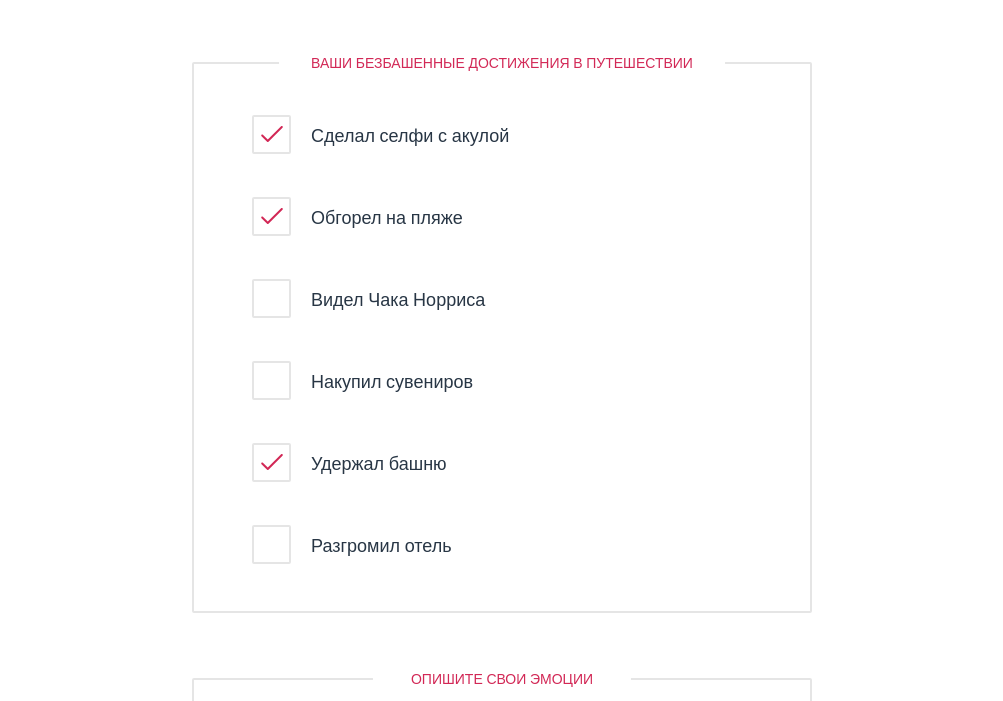
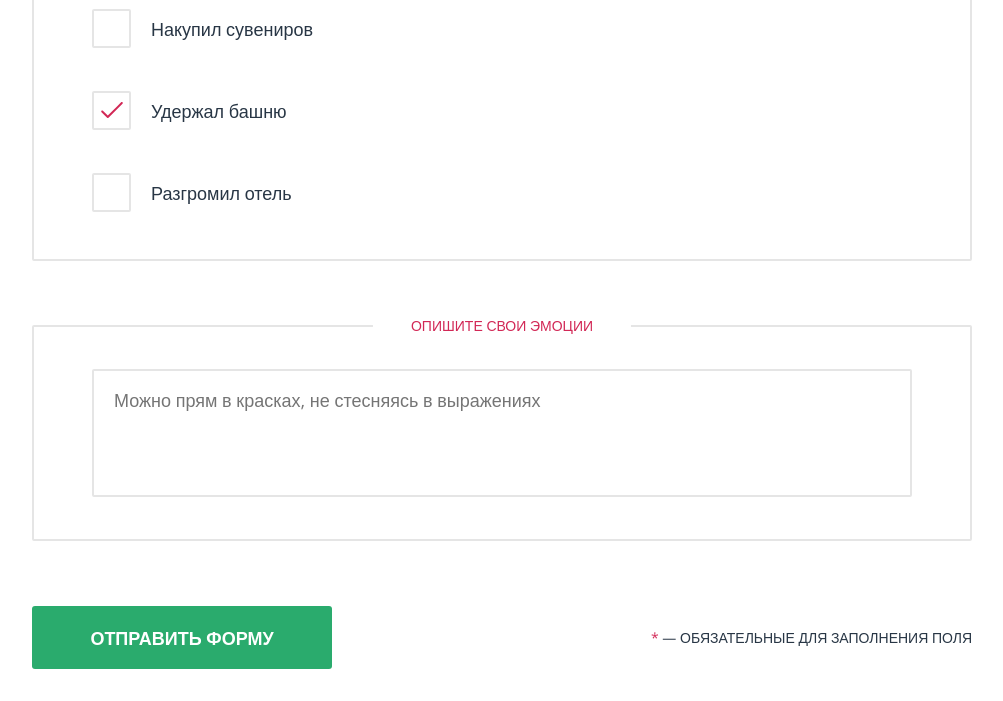
Before and after one commit to Klinkent/pink-template, a website built with webpack: page src/html/views/form.html in a window 1280 px wide. Shown: the part 1699-2400 px from the top of the page, without its empty margins (138-1141 px from the left). After the commit the page ends 2368 px from the top, so only its background shows below. Built offline with nearby package versions, Linux system fonts and the light colour scheme.

Commit message:
мув ё бади

```diff
--- a/src/scss/style.scss
+++ b/src/scss/style.scss
@@ -696,13 +696,6 @@ select {
   }
 }
 
-
-.contest__lead>:last-child,
-.form__field-text:last-child,
-.form__fieldset:last-child {
-  margin-bottom: 0;
-}
-
 .form__textarea--emotions {
   height: 201px;
 }
@@ -928,8 +921,6 @@ select {
     background-size: 1200px auto;
   }
 }
-
-
 
 // ============================================
 // Начало @media 660
@@ -1185,6 +1176,101 @@ select {
   }
 }
 
+// ============================================
+// Начало @media 960
+// ============================================
+
+@media (min-width: 960px) {
+  .contest {
+    padding-top: 92px;
+  }
+
+  .contest__lead {
+    width: 960px;
+    padding-left: 80px;
+    padding-right: 80px;
+    margin-bottom: 68px;
+  }
+
+  .contest__inner {
+    width: 960px;
+    padding-right: 10px;
+    padding-left: 10px;
+  }
+
+  .form {
+    padding-bottom: 0;
+  }
+
+  .form__fieldset {
+    margin-bottom: 64px;
+  }
+
+  .form__fieldset {
+    margin-bottom: 64px;
+  }
+
+  .form__fieldset--achievements,
+  .form__fieldset--contacts,
+  .form__fieldset--emotions {
+    width: 100%;
+  }
+
+  .form__fieldset--fullname {
+    margin-top: 5px;
+    width: 435px;
+  }
+
+  .form__fieldset--apps {
+    width: 435px;
+  }
+
+  .form__body {
+    -ms-flex-direction: row;
+    flex-direction: row;
+    -ms-flex-wrap: wrap;
+    flex-wrap: wrap;
+    -ms-flex-pack: justify;
+    justify-content: space-between;
+  }
+
+  .form__textarea-fields {
+    padding: 18px 58px 42px;
+  }
+
+  .form__textarea--emotions {
+    height: 128px;
+  }
+
+  .form__footer {
+    padding-top: 65px;
+  }
+
+  .form__note-purpose {
+    display: inline;
+  }
+
+  .logo-pink-footer {
+    width: 170px;
+    margin-bottom: 19px;
+  }
+
+  .page-footer__wrapper {
+    width: 960px;
+    padding: 70px 10px 68px;
+  }
+
+  .social {
+    margin-left: 8px;
+  }
+
+  .copyright {
+    width: 170px;
+    margin-top: 15px;
+  }
+
+}
+
 @media (max-width: 960px) {
   .form__checkbox-wrapper:not(:last-child) {
     margin-bottom: 43px;
```
